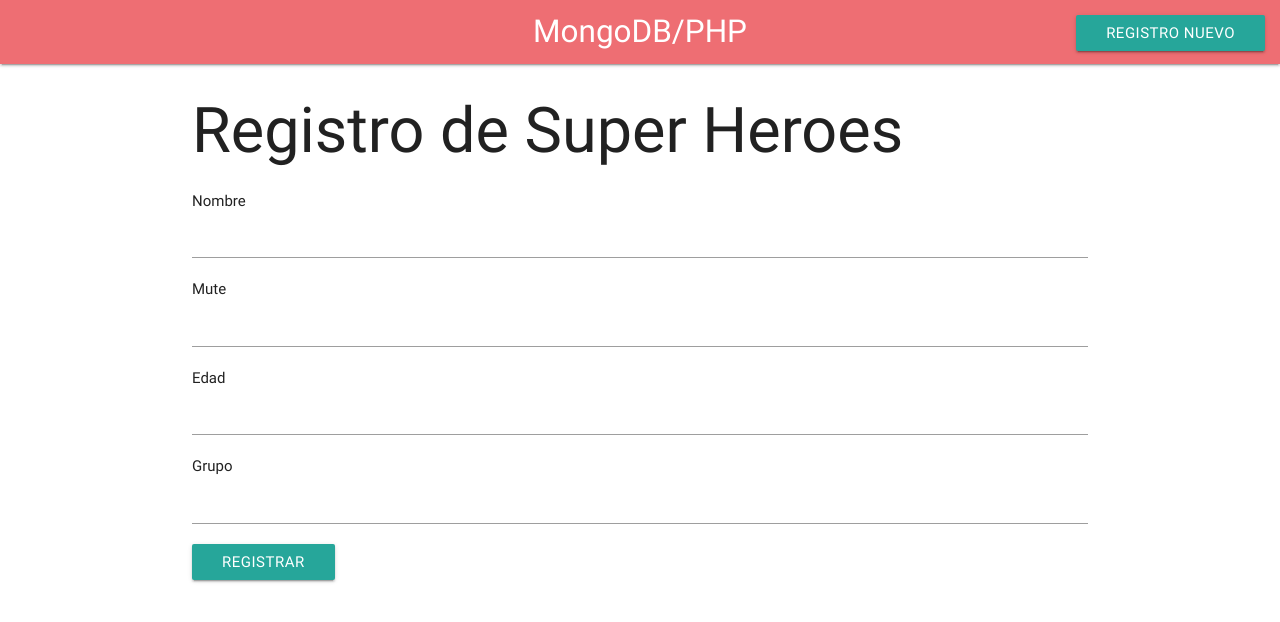
After one commit to codeavila/MongoDB, a PHP site: page /Php/registro.php in a window 1280 px wide. The commit adds this page. Shown: the top 622 px of the page. Run offline with PHP 8.4, Linux system fonts and the light colour scheme; some libraries are stand-ins or nearby versions.

Commit message:
VISTA INSERT, Creando VISTA UPDATE

```diff
--- a/Php/head.php
+++ b/Php/head.php
@@ -10,7 +10,7 @@
     <div class="nav-wrapper">
       <a href="#" class="brand-logo center">MongoDB/PHP</a>
       <ul class="right">
-        <li><a href="#"><button class="btn">Registro Nuevo</button></a></li>
+        <li><a href="Php/registro.php"><button class="btn">Registro Nuevo</button></a></li>
       </ul>
     </div>
   </nav>
--- /dev/null
+++ b/Php/registro.php
@@ -0,0 +1,21 @@
+<?php include 'head.php';
+
+?>
+
+
+
+<div class="container">
+<h1>Registro de Super Heroes</h1>
+
+
+<form action="CRUD/insert.php" method="post">
+    Nombre <input type="text" name="nombre" id="nombre" /><br />
+    Mute <input type="text" name="mute" id="mute"/><br />
+    Edad  <input type="number" name="edad" id="edad"/><br />
+    Grupo  <input type="text" name="grupo" id="grupo"/><br />
+    <input class="btn" type="submit" name="submit" value="Registrar" />
+</form>
+
+</div>
+
+<?php  include 'footer.php'; ?>
```
Also changed, not shown: Php/CRUD/insert.php (added, +33 -0 lines), index.php (+35 -2 lines).
